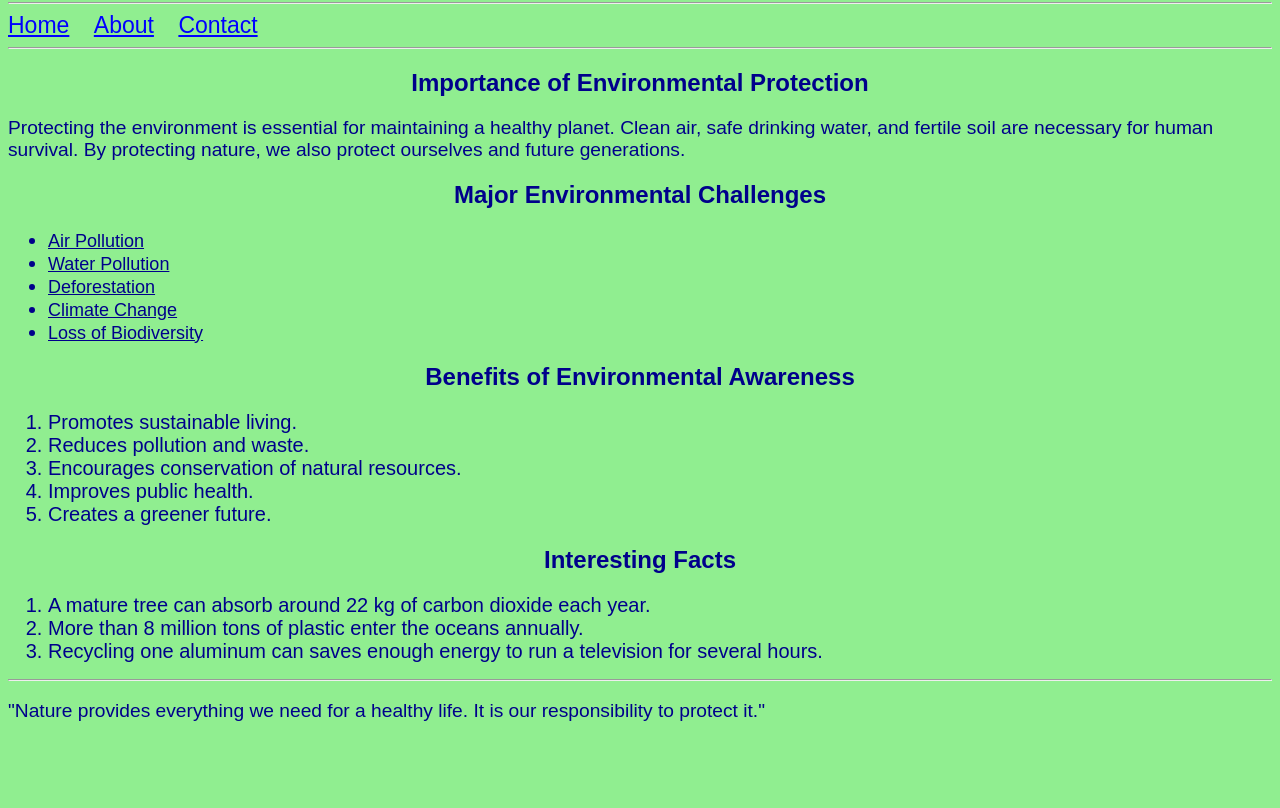
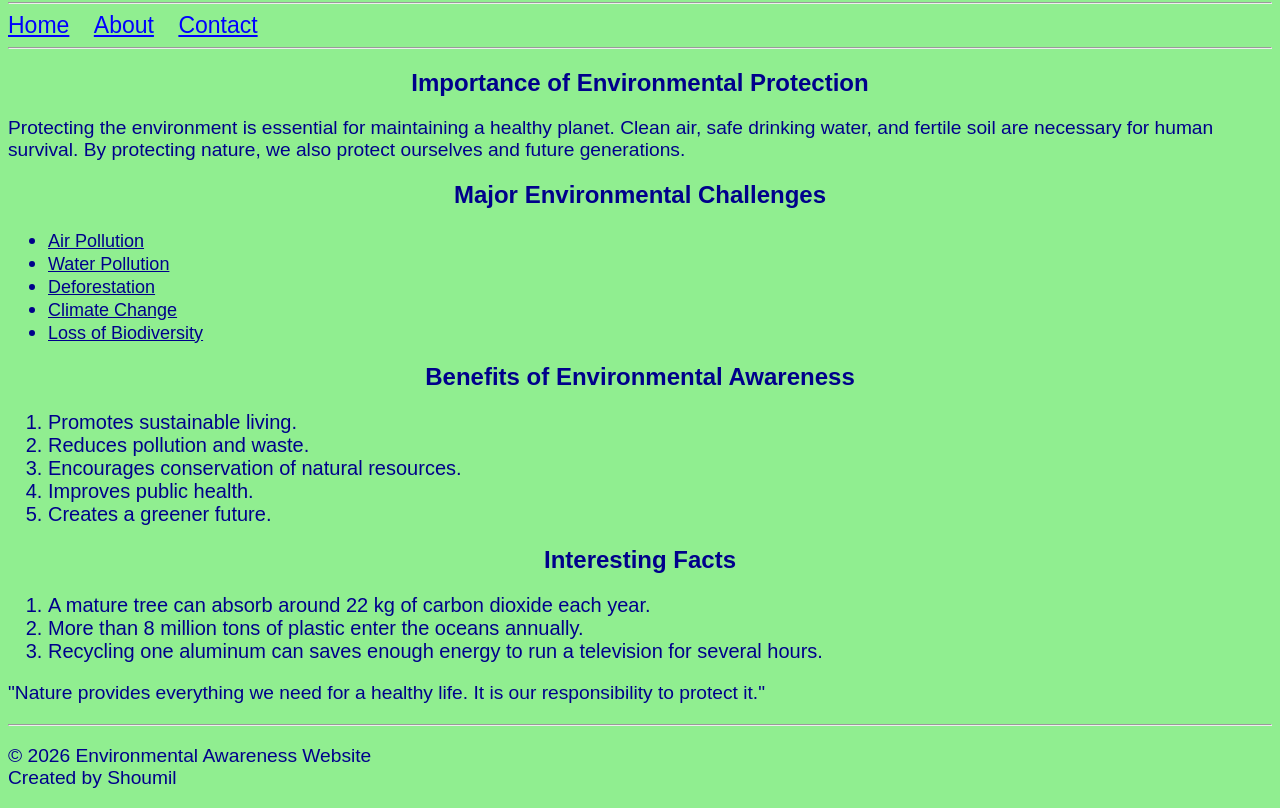
Before and after one commit to shoum217-cpu/Environmental-Awareness-Website, a plain HTML site: page about.html in a window 1280 px wide. Shown: the part 78-886 px from the top of the page. Before the commit the page ends 820 px from the top, so only its background shows below. Drawn offline with Linux system fonts and the light colour scheme.

Commit message:
Final changes

```diff
--- a/about.html
+++ b/about.html
@@ -52,11 +52,15 @@ By protecting nature, we also protect ourselves and future generations.
     <li> Recycling one aluminum can saves enough energy to run a television for several hours.</li>
 </ol>
 
-<hr>
-
 <p>
 "Nature provides everything we need for a healthy life. It is our responsibility to protect it."
 </p>
 
+<hr>
+<p>
+© 2026 Environmental Awareness Website <br>
+Created by Shoumil
+</p>
+
 </body>
 </html>
```
Also changed, not shown: AirPollution.html (+7 -0 lines), ClimateChange.html (+7 -0 lines), Deforestation.html (+7 -0 lines), Loss.html (+7 -0 lines), WaterPollution.html (+7 -0 lines), contact.html (+6 -0 lines).
